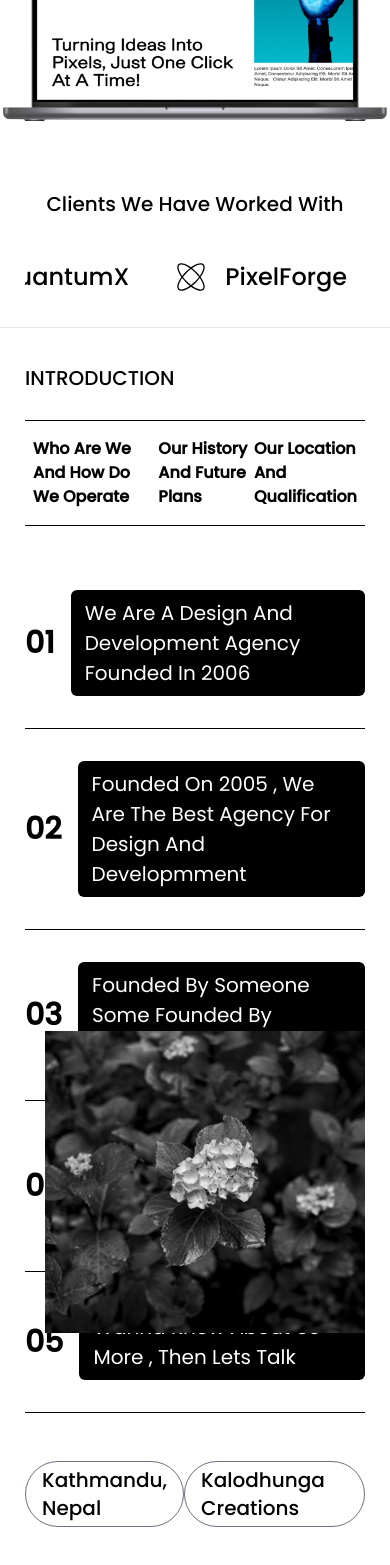
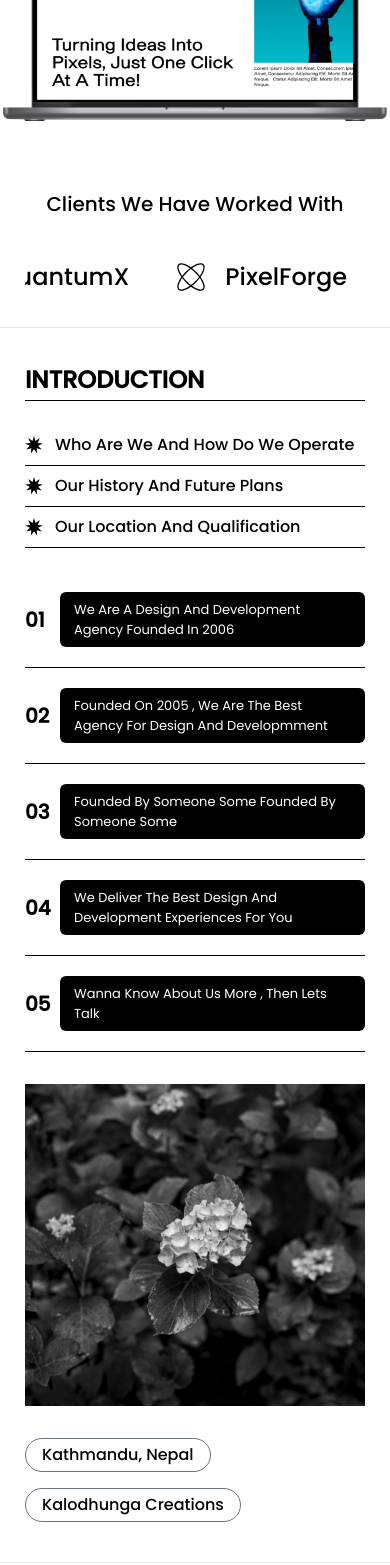
Before and after one commit to linushahs/kalodhunga-creation, a Next.js app: page / in a window 390 px wide. Shown: the part 432-1997 px from the top of the page. Built offline with nearby package versions, Linux system fonts and the light colour scheme.

Commit message:
Made Introduction section responsive

```diff
--- a/src/app/globals.css
+++ b/src/app/globals.css
@@ -35,11 +35,11 @@
 
 @layer base {
   h1 {
-    @apply uppercase text-[24px] leading-[30px] font-[500]  sm:text-[40px] sm:leading-[40px] lg:text-[4vw] lg:leading-[4vw];
+    @apply uppercase text-[24px] leading-[30px] font-[600]  sm:text-[40px] sm:leading-[40px] lg:font-[500] lg:text-[4vw] lg:leading-[4vw];
   }
 
   h2 {
-    @apply uppercase text-[20px] leading-[20px] font-[500] sm:text-[32px] sm:leading-[32px] md:text-[48px] md:leading-[48px];
+    @apply uppercase text-[24px] leading-[24px] font-[600] sm:text-[32px] sm:leading-[32px] md:text-[48px] md:leading-[48px];
   }
 }
 
--- a/src/components/Introduction.tsx
+++ b/src/components/Introduction.tsx
@@ -1,3 +1,5 @@
+import StartIcon from "./assets/StarIcon";
+
 const introductionPoints = [
   {
     id: 1,
@@ -25,27 +27,35 @@ const introductionPoints = [
 function Introduction() {
   return (
     <section className="container py-10 border-b border-gray-200">
-      <h2>Introduction</h2>
+      <div className="flex flex-col sm:border-b sm:border-black lg:border-0 sm:flex-row justify-between items-start lg:flex-col">
+        <h2 className="w-full border-b border-black pb-2 sm:w-fit sm:border-0 sm:p-0">
+          Introduction
+        </h2>
 
-      <div className="py-4 px-2 mt-8 flex justify-between items-center border-t border-b border-black ">
+        <div className="mt-8 sm:mt-0 w-full sm:w-fit lg:py-4 lg:px-2 lg:mt-8 flex flex-col lg:w-full lg:flex-row lg:justify-between lg:items-center lg:border-t lg:border-b border-black ">
           {[
             "Who are we and how do \n we operate",
             "Our history and future plans",
             "our location and qualification",
           ].map((title, id) => (
-          <h3 key={id} className="capitalize font-[600]">
+            <h3
+              key={id}
+              className="flex items-center lg:inline-block capitalize font-[500] sm:font-[600] border-b sm:last:border-0 border-black first:pt-0 py-2 lg:border-0 lg:p-0"
+            >
+              <StartIcon className="lg:hidden mr-3" />
               {title}
             </h3>
           ))}
         </div>
+      </div>
 
       {/* about kalodhunga (in points) ---- */}
-      <ul className="relative flex flex-col mt-8">
+      <ul className="relative flex flex-col mt-6 sm:mt-0 lg:mt-8">
         {introductionPoints.map((point) => (
-          <li className="flex py-8 items-center text-[30px] font-[600] border-b border-black">
-            <h3 className="w-[55px]"> 0{point.id}</h3>
+          <li className="flex py-5 sm:py-8 items-center text-[20px] sm:text-[30px] font-[600] border-b border-black">
+            <h3 className="min-w-[35px] sm:w-[55px]"> 0{point.id}</h3>
 
-            <span className="ml-4 py-2 px-3.5 capitalize font-[400] bg-black text-white rounded-md text-[20px]">
+            <span className=" py-2 px-3.5 capitalize font-[400] bg-black text-white rounded-md text-[13px] sm:text-[20px]">
               {point.title}
             </span>
           </li>
@@ -54,15 +64,21 @@ function Introduction() {
         <img
           src="assets/flower.png"
           alt="picture"
-          className="w-[320px] h-auto absolute right-0 bottom-[80px]"
+          className="hidden lg:block w-[320px] h-auto absolute right-0 bottom-[80px]"
         />
       </ul>
 
-      <div className="flex justify-between mt-12 font-[500] text-xl">
-        <span className="py-1 px-4 border border-gray-500 rounded-full">
+      <img
+        src="assets/flower.png"
+        alt="picture"
+        className="lg:hidden w-full h-auto mt-8 sm:mt-8"
+      />
+
+      <div className="flex flex-col gap-y-4 sm:gap-0 sm:flex-row justify-between mt-8 sm:mt-12 font-[500] text-md sm:text-xl">
+        <span className="w-fit py-1 px-4 border border-gray-500 rounded-full">
           Kathmandu, Nepal
         </span>
-        <span className="py-1 px-4 border border-gray-500 rounded-full">
+        <span className="w-fit py-1 px-4 border border-gray-500 rounded-full">
           Kalodhunga Creations
         </span>
       </div>
--- a/src/components/LandingPage.tsx
+++ b/src/components/LandingPage.tsx
@@ -59,7 +59,7 @@ function LandingPage() {
           Clients we have worked with
         </h3>
 
-        <Marquee play pauseOnHover autoFill>
+        <Marquee play pauseOnClick autoFill>
           <ul className="client-list flex items-center mt-10 mb-8 ">
             {clients.map((client) => (
               <li key={client.id} className={clientGroupStyle}>
--- /dev/null
+++ b/src/components/assets/StarIcon.tsx
@@ -0,0 +1,29 @@
+import React, { ReactElement, SVGProps } from "react";
+
+interface StartIconProps extends SVGProps<SVGSVGElement> {
+  // Add any additional props you want to support here
+  color?: string;
+}
+
+const StartIcon = ({
+  color = "black",
+  ...props
+}: StartIconProps): ReactElement => {
+  return (
+    <svg
+      xmlns="http://www.w3.org/2000/svg"
+      width="18"
+      height="18"
+      viewBox="0 0 18 18"
+      fill={color}
+      {...props}
+    >
+      <path
+        d="M9 0L10.4467 5.0251L14.7851 2.1056L12.6633 6.885L17.8633 7.43717L13.1657 9.73453L16.7942 13.5L11.719 12.2404L12.0782 17.4572L9 13.23L5.92182 17.4572L6.28101 12.2404L1.20577 13.5L4.83426 9.73453L0.13673 7.43717L5.33671 6.885L3.21491 2.1056L7.55326 5.0251L9 0Z"
+        fill="currentColor"
+      />
+    </svg>
+  );
+};
+
+export default StartIcon;
```
Lines whose indentation alone changed are shown as unchanged.
